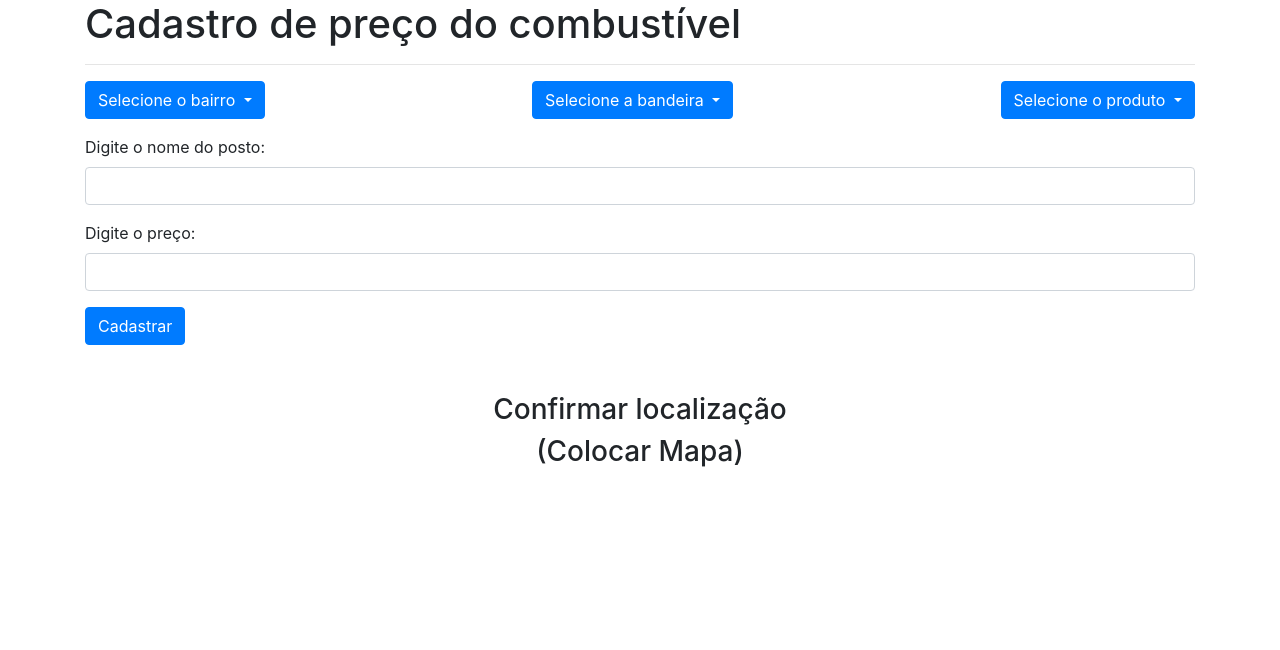
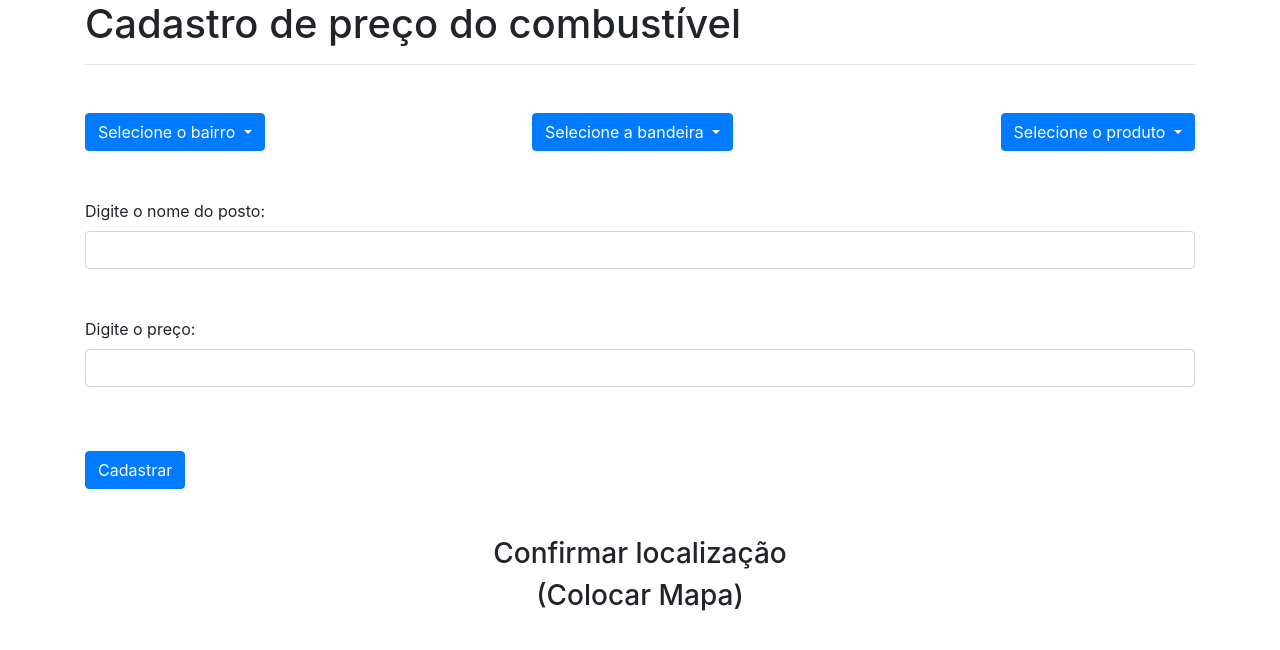
Before and after one commit to rickzang/projeto_integrador-1, a Flask app: page /create in a window 1280 px wide. Shown: the part 56-706 px from the top of the page. Run offline with Flask 2, Linux system fonts and the light colour scheme; some libraries are stand-ins or nearby versions.

Commit message:
adicionado um pouco de margen entre os campos

```diff
--- a/templates/create.html
+++ b/templates/create.html
@@ -1,6 +1,6 @@
 {% extends "base.html" %}
 {% block content %}
-    <form action="{{ url_for('cadastrarPreco') }}" method="post">
+    <form class="mt-5" action="{{ url_for('cadastrarPreco') }}" method="post">
         <fieldset>
             <div class="form-group">
                 <div class="dropdown d-flex justify-content-between">
@@ -327,15 +327,15 @@
                     </div>
                 </div>
             </div>
-            <div class="form-group">
+            <div class="form-group mt-5">
                 <label>Digite o nome do posto:</label>
                 <input type="text" id="nome" name="nome" class="form-control">
             </div>
-            <div class="form-group">
+            <div class="form-group mt-5">
                 <label>Digite o preço:</label>
                 <input type="text" id="preco" name="preco" class="form-control">
             </div>
-            <button type="submit" class="btn btn-primary btn-cadastrar">Cadastrar</button>
+            <button type="submit" class="mt-5 btn btn-primary btn-cadastrar">Cadastrar</button>
         </fieldset>
     </form>
     <h3 class="text-center mt-5">{% block confirma %} Confirmar localização {% endblock %} </h3>
```
